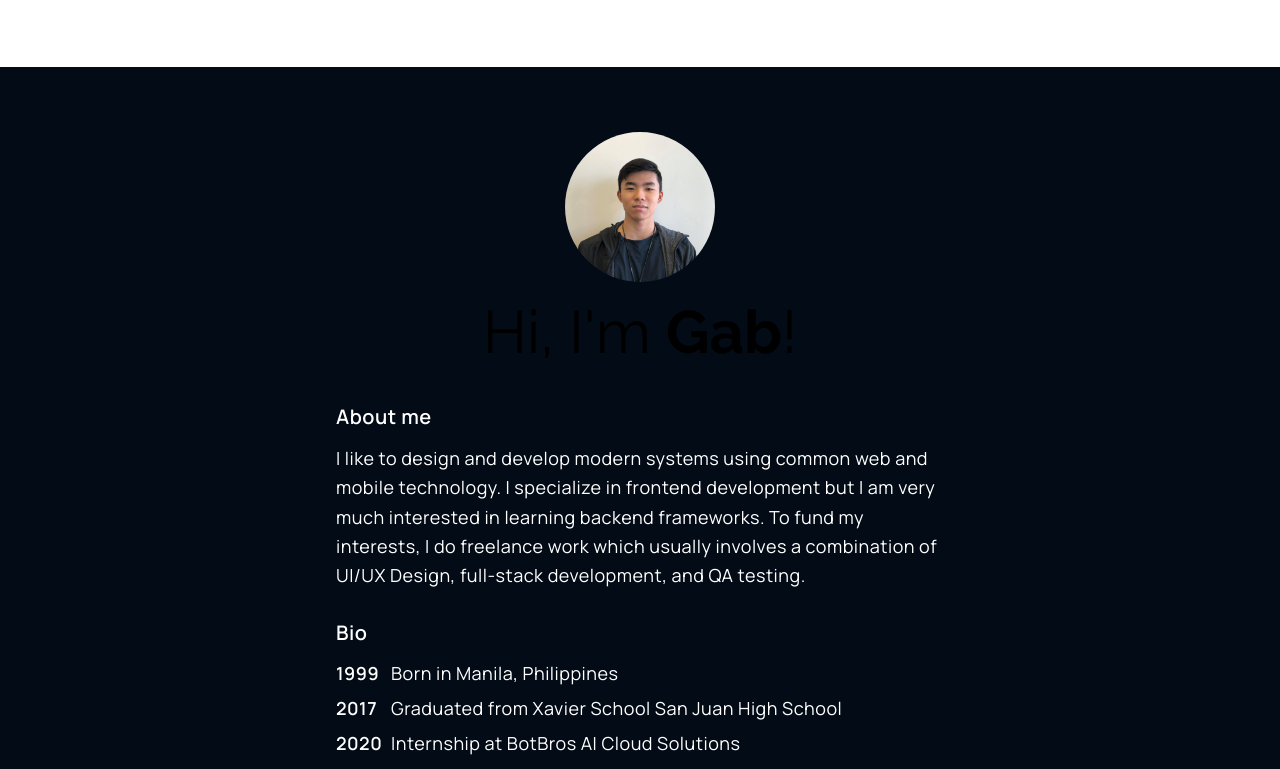
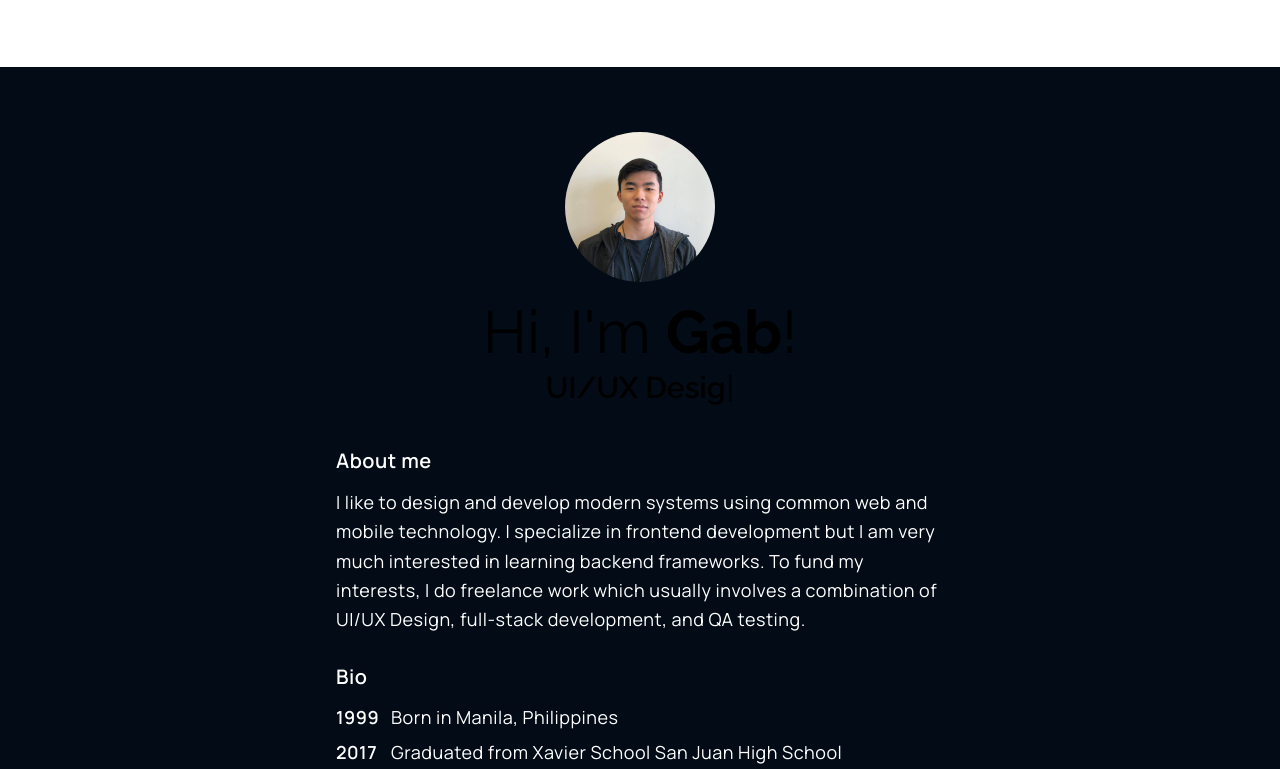
Before and after one commit to gabtan99/website, a Next.js app: page / in a window 1280 px wide. Shown: the top 769 px of the page. Built offline with nearby package versions, Linux system fonts and the light colour scheme.

Commit message:
test: no ssr

```diff
--- a/pages/_app.js
+++ b/pages/_app.js
@@ -3,14 +3,17 @@ import { ChakraProvider } from "@chakra-ui/react";
 import Layout from "../components/layouts/main";
 import theme from "../styles/theme";
 import Fonts from "../styles/fonts";
+import NoSSR from "../components/no-ssr";
 
 function MyApp({ Component, pageProps, router }) {
   return (
     <ChakraProvider theme={theme}>
-      <Fonts />
-      <Layout router={router}>
-        <Component {...pageProps} key={router.route} />
-      </Layout>
+      <NoSSR>
+        <Fonts />
+        <Layout router={router}>
+          <Component {...pageProps} key={router.route} />
+        </Layout>
+      </NoSSR>
     </ChakraProvider>
   );
 }
--- a/pages/index.js
+++ b/pages/index.js
@@ -5,7 +5,6 @@ import Block from "../components/block";
 import BioEntry from "../components/bio-entry";
 import Footer from "../components/footer";
 import TitleTypewriter from "../components/Title-typewriter";
-import NoSSR from "../components/no-ssr";
 
 export default function Home() {
   return (
@@ -31,9 +30,8 @@ export default function Home() {
             <Heading as="h1" size="3xl" fontWeight={500}>
               Hi, I&apos;m <b>Gab</b>!
             </Heading>
-            {/* <NoSSR>
-              <TitleTypewriter />
-            </NoSSR> */}
+
+            <TitleTypewriter />
           </Box>
         </Block>
 
```
